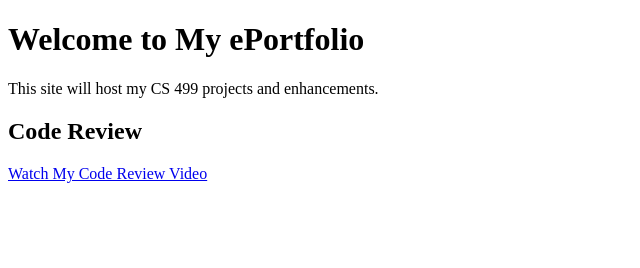
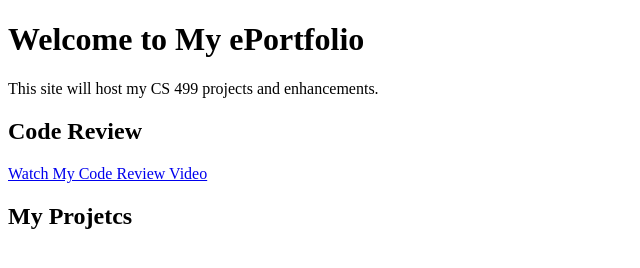
Before and after one commit to DejPerk/dejperk.github.io, a plain HTML site: page index.html in a window 1280 px wide. Shown: the whole page, without its empty margins (0-640 px from the left). Drawn offline with Linux system fonts and the light colour scheme.

Commit message:
Add heading for 'My Projects' section

```diff
--- a/index.html
+++ b/index.html
@@ -12,5 +12,6 @@
     Watch My Code Review Video
     </a>
     </p>
+    <h2>My Projetcs</h2>
 </body>
 </html>
```
